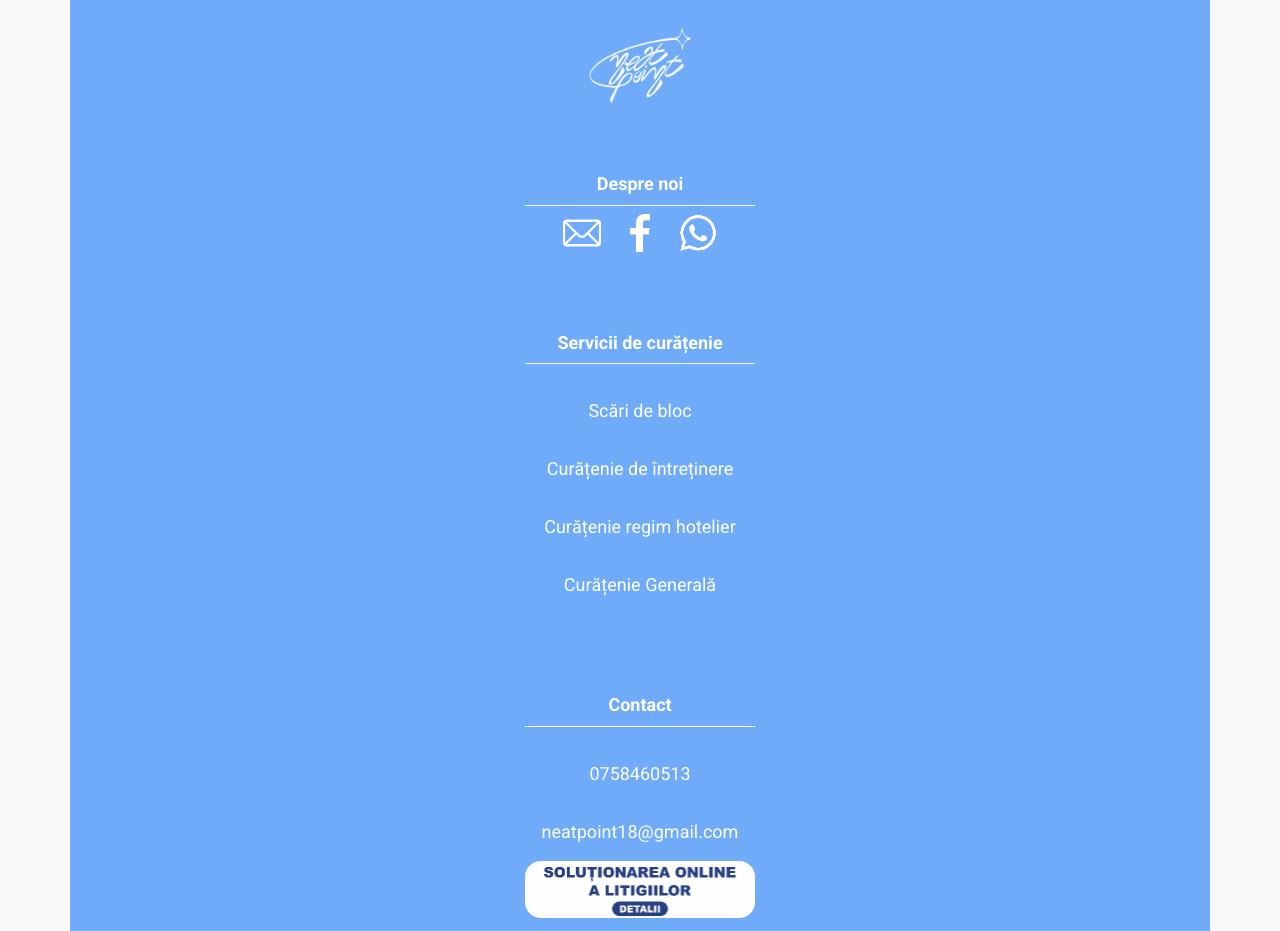
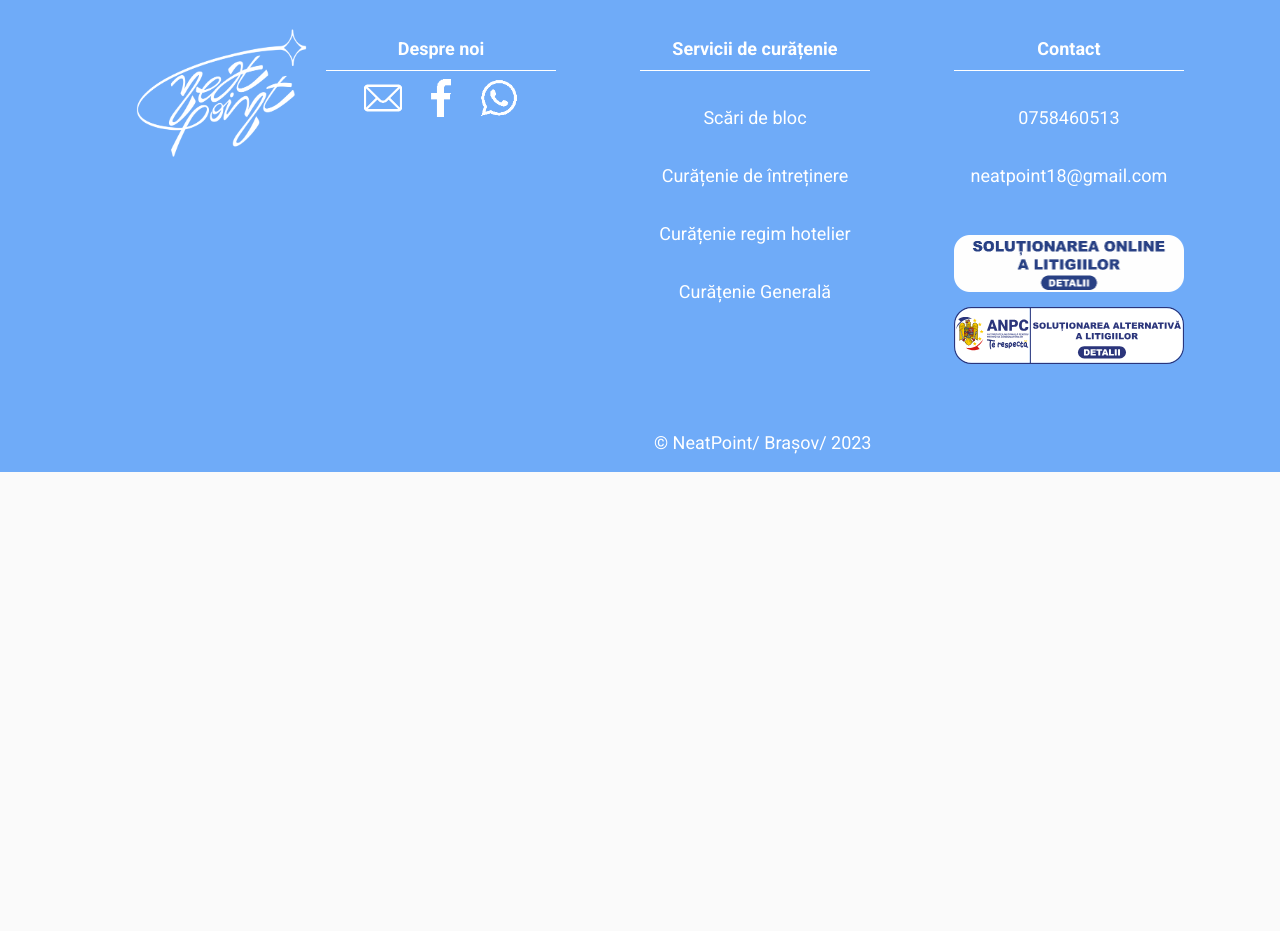
Before and after one commit to GDaniel96/neat-point, a Next.js app: page / in a window 1280 px wide. Shown: the part 860-1791 px from the top of the page. After the commit the page ends 1332 px from the top, so only its background shows below. Built offline with nearby package versions, Linux system fonts and the light colour scheme.

Commit message:
implemented desktop layout - pending verification for the design implemented since might be an issue with the spacing

```diff
--- a/src/components/Footer/index.js
+++ b/src/components/Footer/index.js
@@ -2,6 +2,7 @@ import styled from "styled-components";
 import { Container, Row, Col, Media } from "reactstrap";
 import BlockContent from "../common/BlockContent";
 import MediaContent from "../common/MediaContent";
+import screens from "../Layout/mediaQueries";
 
 const Wrapper = styled.div`
   background-color: #6fabf8;
@@ -9,10 +10,17 @@ const Wrapper = styled.div`
   display: flex;
   flex-direction: column;
   align-items: center;
+  @media only screen and (${screens.md}) {
+    flex-direction: row;
+    align-items: flex-start;
+  }
 `;
 
 const Logo = styled.img`
   height: 79px;
+  @media only screen and (${screens.md}) {
+    height: 134px;
+  }
 `;
 
 const Image = styled.img``;
@@ -59,24 +67,37 @@ const LegalWrapper = styled.div`
   display: flex;
   flex-direction: column;
   gap: 15px;
+  @media only screen and (${screens.md}) {
+    margin-top: 30px;
+  }
 `;
 
 const LegalImage = styled.img`
   width: 100%;
 `;
 
+const CopyRightsWrapper = styled.div`
+  @media only screen and (${screens.md}) {
+    display: flex;
+    align-items: center;
+    margin-left: -300px;
+  }
+`;
+
 const Footer = () => {
   return (
-    <Container>
+    <Container fluid>
       <BlockContent>
         <Row>
           <Wrapper>
-            <Col>
+            <Col lg={1} />
+            <Col lg={2}>
               <MediaContent>
                 <Logo src="/footer/logo-white.png" alt="logo" />
               </MediaContent>
             </Col>
-            <Col>
+
+            <Col lg={2}>
               <SectionWrapper>
                 <FooterHeading>Despre noi</FooterHeading>
                 <IconsWrapper>
@@ -89,7 +110,8 @@ const Footer = () => {
                 </IconsWrapper>
               </SectionWrapper>
             </Col>
-            <Col>
+            <Col lg={1} />
+            <Col lg={2}>
               <SectionWrapper>
                 <FooterHeading>Servicii de curățenie</FooterHeading>
                 <ParagraphWrapper>
@@ -100,7 +122,8 @@ const Footer = () => {
                 </ParagraphWrapper>
               </SectionWrapper>
             </Col>
-            <Col>
+            <Col lg={1} />
+            <Col lg={2}>
               <SectionWrapper>
                 <FooterHeading>Contact</FooterHeading>
                 <ParagraphWrapper>
@@ -112,10 +135,13 @@ const Footer = () => {
                   <LegalImage src="/footer/solutionarea-alternativa-a-litigiilor.svg" />
                 </LegalWrapper>
               </SectionWrapper>
-              <ParagraphWrapper>
-                <FooterParagraph>© NeatPoint/ Brașov/ 2023</FooterParagraph>
-              </ParagraphWrapper>
+              <CopyRightsWrapper>
+                <ParagraphWrapper>
+                  <FooterParagraph>© NeatPoint/ Brașov/ 2023</FooterParagraph>
+                </ParagraphWrapper>
+              </CopyRightsWrapper>
             </Col>
+            <Col lg={1} />
           </Wrapper>
         </Row>
       </BlockContent>
--- a/src/components/HomePage/index.js
+++ b/src/components/HomePage/index.js
@@ -29,7 +29,7 @@ const TextWrapper = styled.div`
 const Image = styled.img`
   width: 100%;
   @media only screen and (${screens.md}) {
-    margin-left: -12px;
+    margin-left: -30px;
   }
 `;
 
```
